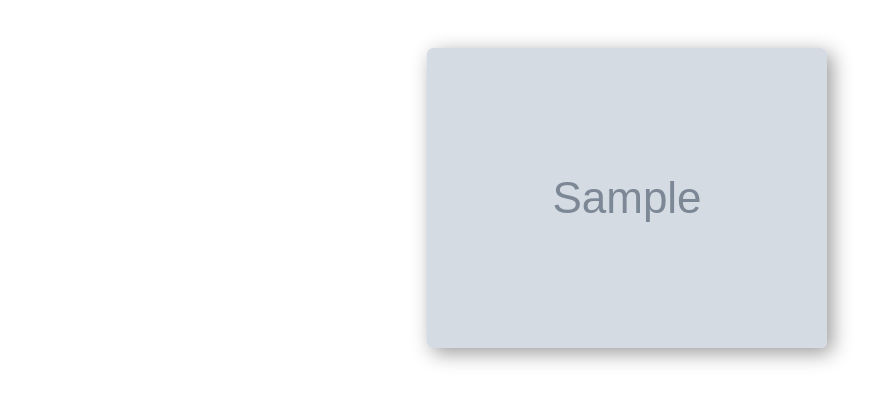
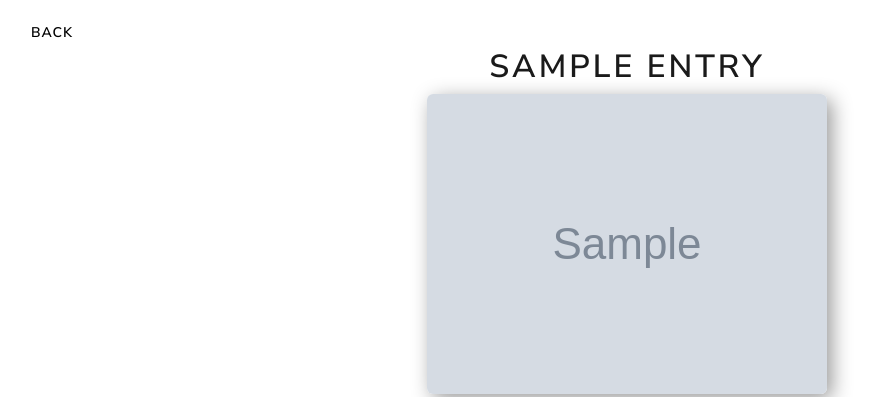
Before and after one commit to NicoGiuliani/ams, a Django app: page /delete/00000000-0000-0000-0000-000000000001 in a window 1280 px wide. Shown: the part 99-496 px from the top of the page, without its empty margins (13-887 px from the left). Run offline with Django 4.2, Linux system fonts and the light colour scheme; a user stored in the database is signed in; tables that the repository leaves empty hold one stand-in row (values such as "Sample post"); grey boxes marked "Sample" are stand-in pictures; some libraries are stand-ins or nearby versions.

Commit message:
Back button on delete page & delete cached images

```diff
--- a/ams/app/forms.py
+++ b/ams/app/forms.py
@@ -85,8 +85,8 @@
             "common_name",
             "species",
             "date_acquired",
+            "acquired_from",
             "photo",
-            "acquired_from",
         ]
 
 
--- a/ams/app/views.py
+++ b/ams/app/views.py
@@ -8,6 +8,7 @@
 from .forms import CreateForm, NoteForm, ScheduleForm, RegistrationForm
 from django.contrib.auth.decorators import login_required
 from django.contrib.auth import logout
+from sorl import thumbnail
 
 
 @login_required
@@ -111,6 +112,7 @@
     entry = Entry.objects.filter(owner=request.user).get(pk=id)
     if request.method == "POST":
         if entry.photo:
+            thumbnail.delete(entry.photo)
             entry.photo.delete()
         entry.delete()
         return redirect("home")
--- a/ams/templates/delete.html
+++ b/ams/templates/delete.html
@@ -3,6 +3,7 @@
 {% block content %}
 <div class="container my-5 d-flex flex-column text-center">
   <div class="delete-preview mb-5">
+    <h1>{{entry.name}}</h1>
     {% if entry.photo %}
       {% thumbnail entry.photo "500x500" crop="center" as im %}
       <img class="rounded" src="{{im.url}}" style="box-shadow: 5px 5px 20px #999;" alt=""/>
@@ -17,5 +18,6 @@
     <a href="{% url 'home' %}" class="btn btn-dark">Cancel</a>
     <input class="btn btn-danger" type="submit" value="Delete"/>
   </form>
+  <a href="{% url 'entry' entry.id %}" class="btn btn-light" style="position: absolute; top: 108px; left: 20px">Back</a>
 </div>
 {% endblock %}
```
Also changed, not shown: ams/app/migrations/0001_initial.py.
